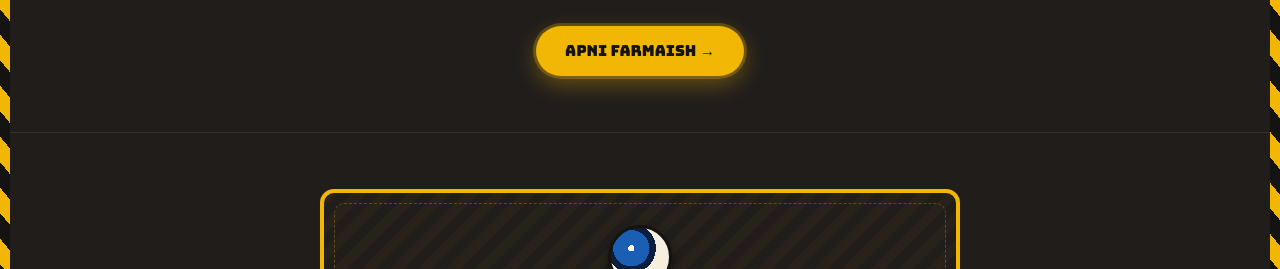
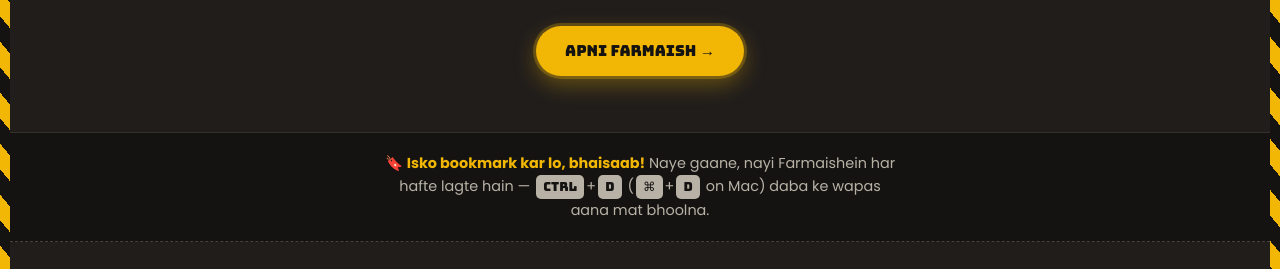
Before and after one commit to sheladiyaniraj/RICKSHAW-RADIO, a plain HTML site: page index.html in a window 1280 px wide. Shown: the part 1785-2054 px from the top of the page. Drawn offline with Linux system fonts and the light colour scheme; no server answers.

Commit message:
Add bookmark CTA strip to encourage repeat visits
Sits between the Farmaish section and footer, matching the site's Hinglish tone.

Co-Authored-By: Claude Sonnet 5 <noreply@anthropic.com>

```diff
--- a/index.html
+++ b/index.html
@@ -566,6 +566,34 @@
     box-shadow: 0 0 0 3px rgba(242,183,5,.35), 0 12px 28px rgba(242,183,5,.45);
   }
 
+  /* ================= BOOKMARK STRIP ================= */
+  .bookmark-strip{
+    padding: 2.4vh 6vw;
+    text-align:center;
+    background: var(--black);
+    border-bottom: 1px dashed #4a4238;
+  }
+  .bookmark-text{
+    color: var(--chrome);
+    font-size: .9rem;
+    line-height:1.6;
+    max-width: 520px;
+    margin: 0 auto;
+  }
+  .bookmark-text strong{
+    color: var(--yellow);
+  }
+  .bookmark-kbd{
+    display:inline-block;
+    font-family: var(--font-display);
+    font-size: .78rem;
+    color: var(--black);
+    background: var(--chrome);
+    padding: .1rem .45rem;
+    border-radius: 5px;
+    margin: 0 .12rem;
+  }
+
   /* ================= PLAYLIST GRID ================= */
   .playlist{
     padding: 6vh 6vw 8vh;
@@ -1078,6 +1106,16 @@
     Pasand aaya toh Rickshaw Radio pe feature karenge.
   </p>
   <a class="farmaish-btn" href="https://forms.gle/ykaJTpRjDRzFA8Jk6" target="_blank" rel="noopener">Apni Farmaish →</a>
+</section>
+
+<!-- ================= BOOKMARK CTA ================= -->
+<section class="bookmark-strip">
+  <p class="bookmark-text">
+    🔖 <strong>Isko bookmark kar lo, bhaisaab!</strong>
+    Naye gaane, nayi Farmaishein har hafte lagte hain —
+    <span class="bookmark-kbd">Ctrl</span>+<span class="bookmark-kbd">D</span>
+    (<span class="bookmark-kbd">⌘</span>+<span class="bookmark-kbd">D</span> on Mac) daba ke wapas aana mat bhoolna.
+  </p>
 </section>
 
 <footer>
@@ -1687,6 +1725,8 @@
     "मीटर के हिसाब से किराया लो<br>पर मोहब्बत का कोई रेट नहीं",
     "गाड़ी छोटी है, सपने बड़े<br>यही तो है असली अमीरी",
     "रस्ते में मिली मोहब्बत भी<br>एक अच्छी सवारी ही होती है",
+    "ना गर्लफ्रेंड का चक्कर,<br>ना बाबू-शोना का प्यार,<br>डीज़ल भरो टंकी में,<br>और निकल पड़ो हरिद्वार। 🚛😂",
+    "गाना अपनी पसंद का बजाऊँगा,<br>किराया मीटर से ही लगाऊँगा। 🛺📻😂",
   ];
   let sayriIndex = 0;
   const sayriEl = document.getElementById('sayriText');
```
